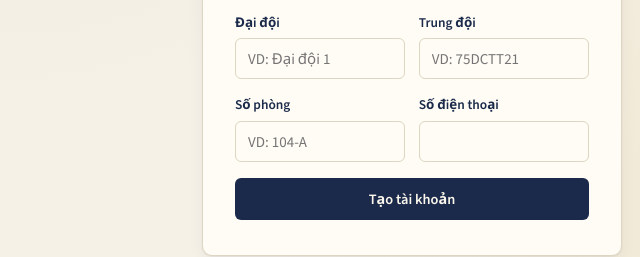
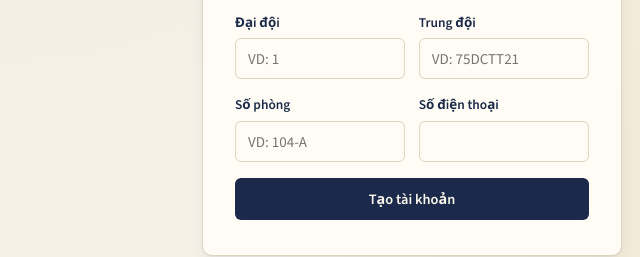
Before and after one commit to hoangnam996/mili-hub, a website: page public/index.html in a window 1280 px wide. Both pictures are taken after a click on the button "Đăng ký". Shown: the part 492-749 px from the top of the page, 228-868 px from the left. Drawn offline with nearby package versions, Linux system fonts and the light colour scheme; a web font is replaced by a local one.

Commit message:
Sua placeholder o Dai doi tu 'Dai doi 1' thanh '1'

```diff
--- a/public/index.html
+++ b/public/index.html
@@ -79,7 +79,7 @@
       <div class="field-row">
         <div class="field">
           <label for="reg-company">Đại đội</label>
-          <input type="text" id="reg-company" placeholder="VD: Đại đội 1" required>
+          <input type="text" id="reg-company" placeholder="VD: 1" required>
         </div>
         <div class="field">
           <label for="reg-platoon">Trung đội</label>
```
